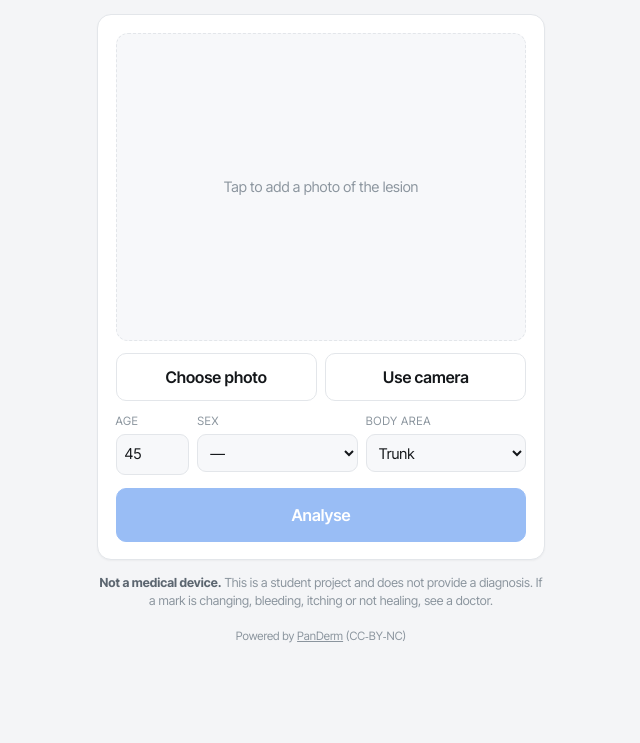
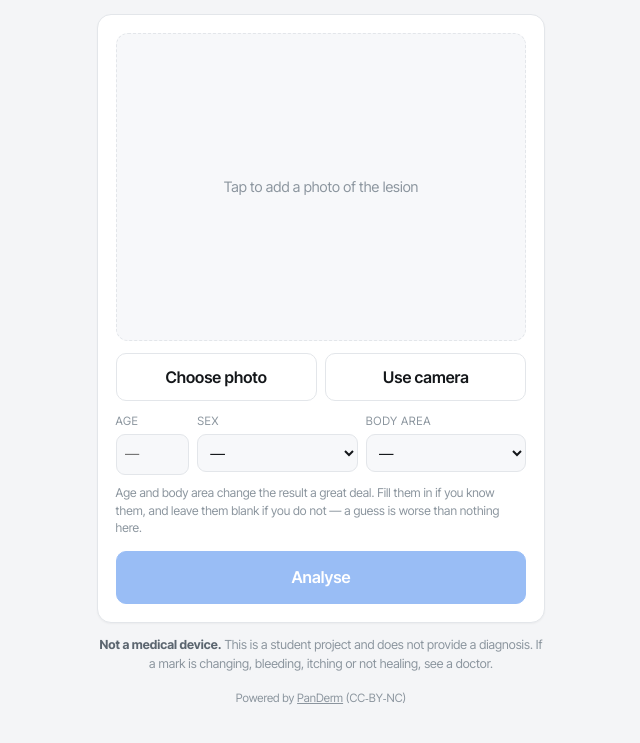
Before and after one commit to Rohan0639/skin-cancer-risk-app, a plain HTML site: page web/index.html in a window 1280 px wide. Shown: the part 87-830 px from the top of the page, without its empty margins (319-959 px from the left). Before the commit the page ends 800 px from the top, so only its background shows below. Drawn offline with Linux system fonts and the light colour scheme.

Commit message:
Stop the form inventing a patient, and treat a blank age as unknown
A melanoma uploaded with the form untouched came back as "Mole (melanocytic
nevus) - Low risk - Keep monitoring. Re-photograph this lesion in about 3
months." The same image with its real patient data reads Melanoma 82%, High
risk.

The form pre-filled age 45 and body area "Trunk". The true patient was 80,
with a lesion on the leg. Those two invented values were not neutral
placeholders: the model leans hard on age, and being told "definitely 45"
dropped melanoma from 82% to 7% and the advice from High to Low. Measured on
this image:

    true (80, female, leg)      MEL 82.2%   High
    defaults (45, -, trunk)     MEL  7.1%   Low
    honest unknown              MEL 43.6%   High

So the fields now start empty and say nothing rather than guessing. The
encoder already had an age-missing flag for exactly this; the app simply never
set it, because the box always held a number.

Blank age reached encodeMetadata as Number('') === 0 -- a finite, valid age,
so the missing flag stayed clear and the model was told the lesion belonged to
a newborn. It is now passed as NaN, which the encoder already handles.

Metadata genuinely helps when it is true (67.3% vs 56.6% top-1 with everything
unknown), so the aim is real values, not absent ones -- hence the note saying
a guess is worse than nothing here.

Co-Authored-By: Claude Opus 5 <noreply@anthropic.com>

```diff
--- a/web/app.js
+++ b/web/app.js
@@ -248,8 +248,13 @@ $('run').addEventListener('click', async () => {
   btn.textContent = 'Analysing…';
   try {
     await ensureModel();
+    // An empty age box means "unknown", not zero. Number('') is 0, which is a
+    // perfectly valid age as far as encodeMetadata is concerned, so the
+    // missing-age flag would never be set and the model would be told this
+    // lesion belongs to a newborn.
+    const ageRaw = $('age').value.trim();
     const result = await analyse(state.img, {
-      age: Number($('age').value),
+      age: ageRaw === '' ? NaN : Number(ageRaw),
       sex: $('sex').value,
       site: $('site').value,
       frameWidthMm: 0,
--- a/web/index.html
+++ b/web/index.html
@@ -100,6 +100,7 @@
     padding:.3rem 0;font-size:.9rem;border-bottom:1px solid rgba(128,128,128,.18)}
   .alts li:last-child{border-bottom:0}
   .alts b{font-variant-numeric:tabular-nums}
+  .hint{margin:.6rem 0 0;font-size:.76rem;color:var(--ink-3);line-height:1.45}
   .scope{margin:.9rem 0 0;font-size:.78rem;color:var(--ink-3);line-height:1.45}
   .pair{display:grid;grid-template-columns:1fr 1fr;gap:.55rem;margin-top:.9rem}
   .pair figure{margin:0}
@@ -152,7 +153,7 @@
     </div>
 
     <div class="fields">
-      <div><label for="age">Age</label><input type="number" id="age" value="45" min="0" max="110"></div>
+      <div><label for="age">Age</label><input type="number" id="age" placeholder="—" min="0" max="110"></div>
       <div><label for="sex">Sex</label>
         <select id="sex">
           <option value="unknown" selected>—</option>
@@ -161,15 +162,19 @@
         </select></div>
       <div><label for="site">Body area</label>
         <select id="site">
-          <option value="trunk" selected>Trunk</option>
+          <option value="unknown" selected>—</option>
+          <option value="trunk">Trunk</option>
           <option value="head_neck">Head / neck</option>
           <option value="upper_extremity">Arm / hand</option>
           <option value="lower_extremity">Leg / foot</option>
           <option value="palms_soles">Palm / sole</option>
           <option value="genital">Genital</option>
-          <option value="unknown">Not sure</option>
         </select></div>
     </div>
+
+    <p class="hint">Age and body area change the result a great deal. Fill them
+      in if you know them, and leave them blank if you do not — a guess is worse
+      than nothing here.</p>
 
     <div class="row" style="margin-top:.85rem">
       <button class="primary" id="run" disabled>Analyse</button>
```
